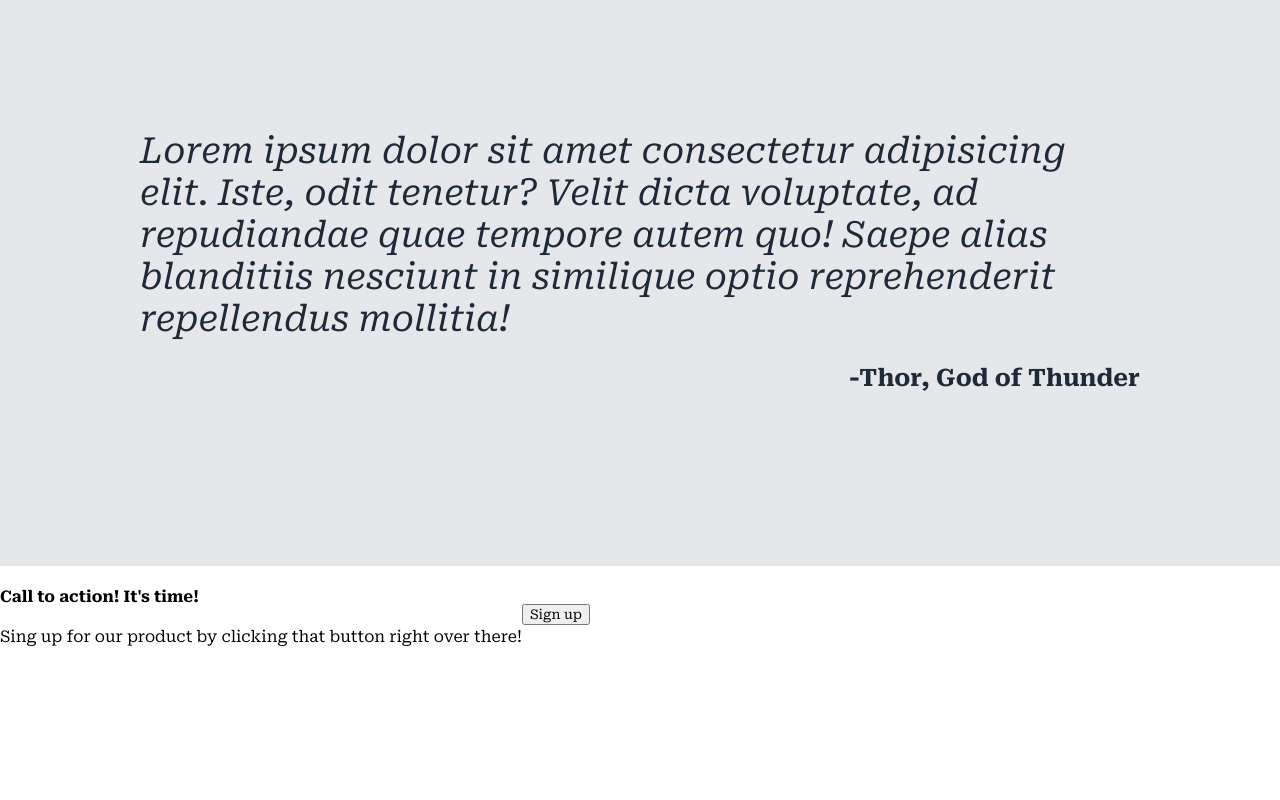
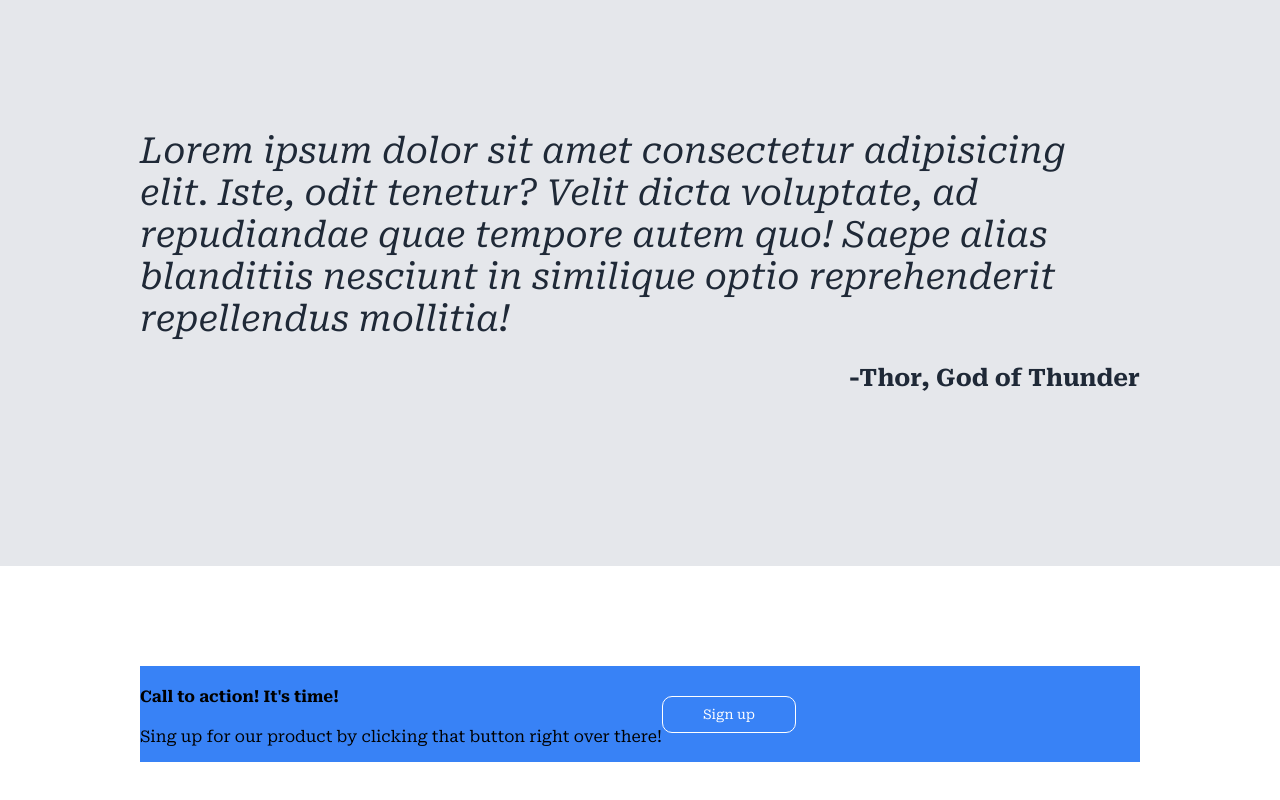
Before and after one commit to KristinaProject/odin-landing-page, a plain HTML site: page index.html in a window 1280 px wide. Shown: the part 1098-1898 px from the top of the page. Before the commit the page ends 1760 px from the top, so only its background shows below. Drawn offline with Linux system fonts and the light colour scheme.

Commit message:
some style to action section

```diff
--- a/styles.css
+++ b/styles.css
@@ -86,11 +86,14 @@ header, .hero{
 }
 
 .hero__content-text button {
-  background-color: var(--btn-bg);
-  color: var(--btn-tx);
-  padding: 10px 40px;
   margin-top: 10px;
   border: none;
+}
+
+button {
+  background-color: var(--btn-bg);
+  padding: 10px 40px;
+  color: var(--btn-tx);
   border-radius: 10px;
 }
 
@@ -182,3 +185,19 @@ header, .hero{
   text-align: right;
   width: var(--width-100);
 }
+
+.action {
+  padding: 100px 0;
+}
+
+.action__wrapper {
+  margin: auto;
+  width: var(--width);
+  background-color: var(--btn-bg);
+}
+
+
+
+.action__wrapper button {
+  border: 1px solid white;
+}
```
